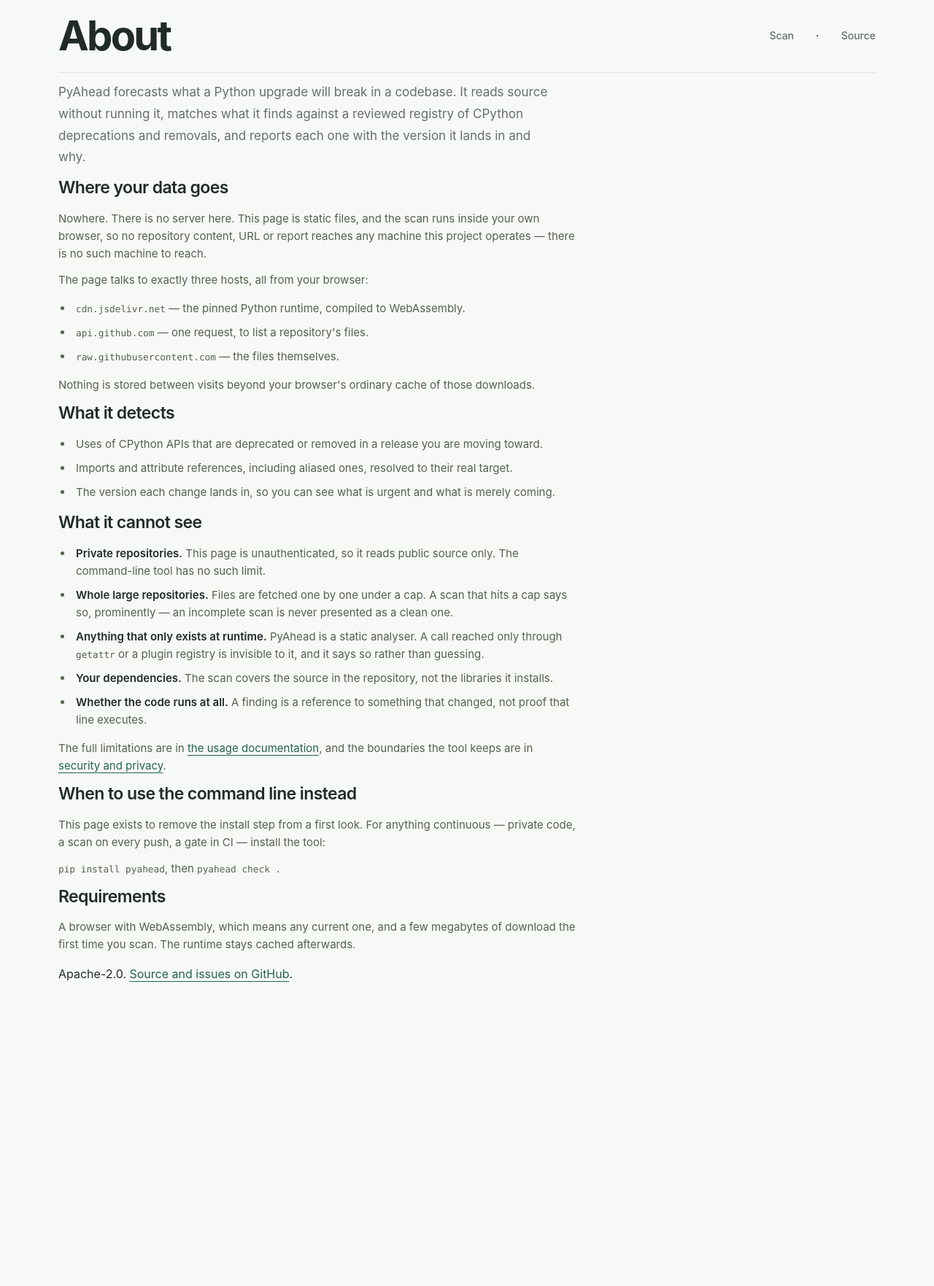
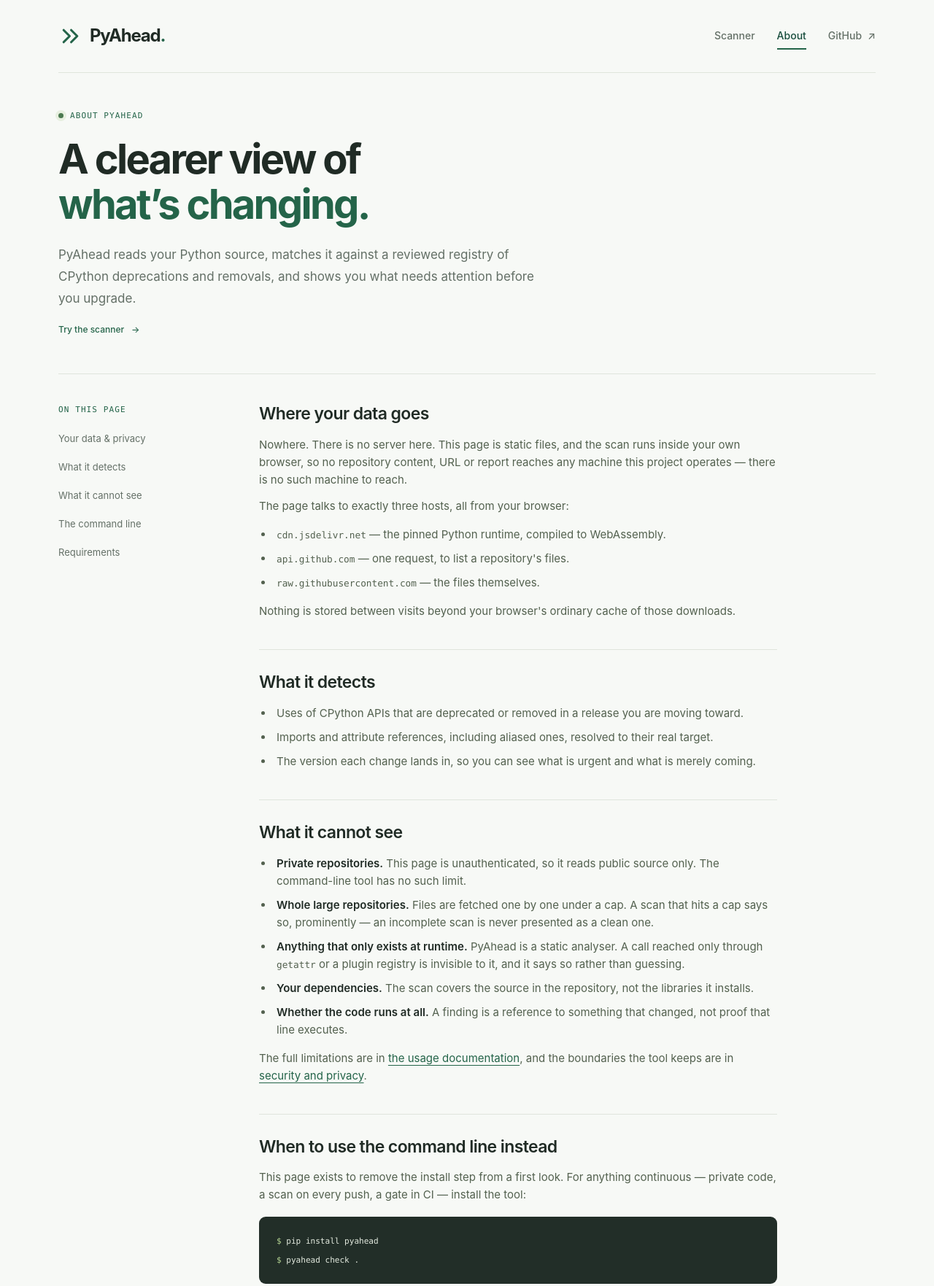
Before and after one commit to diegorusso/pyahead, a plain HTML site: page about.html in a window 1280 px wide. Shown: the top 1763 px of the page at 73% size. Before the commit the page ends 1365 px from the top, so only its background shows below. Drawn offline with Linux system fonts and the light colour scheme.

```diff
--- a/about.html
+++ b/about.html
@@ -3,25 +3,45 @@
   <head>
     <meta charset="utf-8" />
     <meta name="viewport" content="width=device-width, initial-scale=1" />
-    <title>About the PyAhead scan site</title>
-    <meta name="description" content="What the browser scanner does, what it cannot see, and where your data goes — nowhere." />
+    <meta name="theme-color" content="#f7f9f6" />
+    <title>About PyAhead — know what’s ahead</title>
+    <meta name="description" content="How PyAhead scans your Python code, what it can detect, and how it keeps the analysis in your browser." />
+    <link rel="icon" href="favicon.svg" type="image/svg+xml" />
     <link rel="stylesheet" href="styles.css" />
   </head>
   <body>
-    <div class="wrap">
-      <header class="site">
-        <h1>About</h1>
-        <nav><a href="./">Scan</a> · <a href="https://github.com/diegorusso/pyahead">Source</a></nav>
+    <a class="skip-link" href="#main">Skip to content</a>
+    <header class="site wrap">
+      <a class="brand" href="./" aria-label="PyAhead home">
+        <svg class="brand-mark" viewBox="0 0 32 32" fill="none" aria-hidden="true"><path d="m7 8 8 8-8 8M17 8l8 8-8 8" stroke="currentColor" stroke-width="3" stroke-linecap="round" stroke-linejoin="round"/></svg>
+        PyAhead<span class="brand-dot">.</span>
+      </a>
+      <nav aria-label="Main navigation">
+        <a href="./">Scanner</a>
+        <a href="about.html" aria-current="page">About</a>
+        <a class="source-link" href="https://github.com/diegorusso/pyahead">GitHub <span aria-hidden="true">↗</span></a>
+      </nav>
     </header>
 
+    <main id="main" class="wrap">
+      <section class="intro about-intro" aria-labelledby="about-title">
+        <p class="eyebrow"><span class="status-dot" aria-hidden="true"></span> About PyAhead</p>
+        <h1 id="about-title">A clearer view of<br /><span>what’s changing.</span></h1>
+        <p class="lede">PyAhead reads your Python source, matches it against a reviewed registry
+          of CPython deprecations and removals, and shows you what needs attention before you upgrade.</p>
+        <a class="text-link" href="./">Try the scanner <span aria-hidden="true">→</span></a>
+      </section>
+      <div class="about-layout">
+        <nav class="contents" aria-label="On this page">
+          <p class="eyebrow">On this page</p>
+          <a href="#privacy">Your data &amp; privacy</a>
+          <a href="#detection">What it detects</a>
+          <a href="#limitations">What it cannot see</a>
+          <a href="#command-line">The command line</a>
+          <a href="#requirements">Requirements</a>
+        </nav>
         <article class="prose">
-        <p class="lede">
-          PyAhead forecasts what a Python upgrade will break in a codebase. It
-          reads source without running it, matches what it finds against a
-          reviewed registry of CPython deprecations and removals, and reports
-          each one with the version it lands in and why.
-        </p>
-
+          <section id="privacy">
             <h2>Where your data goes</h2>
             <p>
               Nowhere. There is no server here. This page is static files, and the
@@ -39,14 +59,18 @@
               Nothing is stored between visits beyond your browser's ordinary cache
               of those downloads.
             </p>
+          </section>
 
+          <section id="detection">
             <h2>What it detects</h2>
             <ul>
               <li>Uses of CPython APIs that are deprecated or removed in a release you are moving toward.</li>
               <li>Imports and attribute references, including aliased ones, resolved to their real target.</li>
               <li>The version each change lands in, so you can see what is urgent and what is merely coming.</li>
             </ul>
+          </section>
 
+          <section id="limitations">
             <h2>What it cannot see</h2>
             <ul>
               <li>
@@ -80,26 +104,34 @@
               and the boundaries the tool keeps are in
               <a href="https://github.com/diegorusso/pyahead/blob/main/docs/security-and-privacy.md">security and privacy</a>.
             </p>
+          </section>
 
+          <section id="command-line">
             <h2>When to use the command line instead</h2>
             <p>
               This page exists to remove the install step from a first look. For
               anything continuous — private code, a scan on every push, a gate in
               CI — install the tool:
             </p>
-        <p><code>pip install pyahead</code>, then <code>pyahead check .</code></p>
+            <pre class="terminal"><code><span>$</span> pip install pyahead
+<span>$</span> pyahead check .</code></pre>
+          </section>
 
+          <section id="requirements">
             <h2>Requirements</h2>
             <p>
               A browser with WebAssembly, which means any current one, and a few
               megabytes of download the first time you scan. The runtime stays
               cached afterwards.
             </p>
+          </section>
         </article>
+      </div>
+    </main>
 
-      <footer>
-        <p>Apache-2.0. <a href="https://github.com/diegorusso/pyahead">Source and issues on GitHub</a>.</p>
+    <footer class="site-footer wrap">
+      <div><a class="footer-brand" href="./">PyAhead<span>.</span></a><p>Read the code. See what’s ahead.</p></div>
+      <div class="footer-details"><p>Open source · Apache-2.0 · <a href="https://github.com/diegorusso/pyahead">Source &amp; issues</a></p></div>
     </footer>
-    </div>
   </body>
 </html>
--- a/check/render-check.mjs
+++ b/check/render-check.mjs
@@ -51,7 +51,7 @@
 const HOSTILE = '</script><img src=x onerror="alert(1)">';
 
 const report = {
-  tool: { name: "pyahead", version: "0.2.1" },
+  tool: { name: "pyahead", version: "0.2.2" },
   registry: { release: "2026.07.31" },
   scan: { files_analyzed: 3, files_discovered: 3, files_incomplete: 1 },
   summary: { breaking: 1, deprecated: 1, informational: 0, risk: 0, new: 2, suppressed: 0 },
@@ -137,7 +137,7 @@
 
   check("shows the incompleteness banner", document.created.some((element) => element.className === "incomplete"));
   check("names the repository", texts.some((value) => value.includes("owner/repo at main")));
-  check("reports the analyser version", texts.some((value) => value.includes("PyAhead 0.2.1")));
+  check("reports the analyser version", texts.some((value) => value.includes("PyAhead 0.2.2")));
 }
 
 {
--- a/scan.mjs
+++ b/scan.mjs
@@ -12,7 +12,7 @@
 // either side moves. Pyodide 314.0.6 runs Python 3.14.2 and ships libcst
 // 1.8.6, which satisfies PyAhead's `libcst>=1.8,<2` without an override.
 export const PYODIDE_VERSION = "314.0.6";
-export const PYAHEAD_VERSION = "0.2.1";
+export const PYAHEAD_VERSION = "0.2.2";
 export const PYODIDE_INDEX_URL = `https://cdn.jsdelivr.net/pyodide/v${PYODIDE_VERSION}/full/`;
 
 // Installed in order: the two pure-Python dependencies first, so PyAhead's own
```
Also changed, not shown: check/browser-check.mjs (+7 -1 lines), scan-client.mjs (+20 -1 lines), .github/workflows/site-check.yml, README.md, 2 other files. Lines whose indentation alone changed are shown as unchanged.
